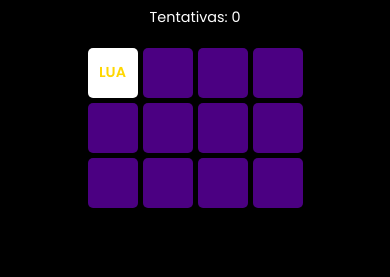
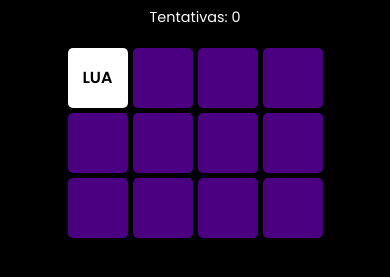
Before and after one commit to carol1ne96/memoria-do-guguinho, a plain HTML site: page index.html in a window 390 px wide. Both pictures are taken after a click on the element 112 px from the left and 137 px from the top of the page. Shown: the part 65-342 px from the top of the page. Drawn offline with Linux system fonts and the light colour scheme.

Commit message:
Update index.html

```diff
--- a/index.html
+++ b/index.html
@@ -27,26 +27,26 @@
         }
         #grid {
             display: grid;
-            grid-template-columns: repeat(4, 60px);
+            grid-template-columns: repeat(4, 70px);
             gap: 5px;
             margin-bottom: 20px;
         }
         .card {
-            width: 60px;
-            height: 60px;
+            width: 70px;
+            height: 70px;
             background-color: #4B0082;
             display: flex;
             align-items: center;
             justify-content: center;
             font-size: 0;
-            color: #FFD700;
+            color: #000000; /* Alterado de dourado para preto */
             cursor: pointer;
             border-radius: 5px;
             user-select: none;
         }
         .card.revealed, .card.matched {
             background-color: #FFFFFF;
-            font-size: 1rem;
+            font-size: 1.2rem; /* Aumentei a fonte para melhor legibilidade */
             font-weight: 600;
         }
         #restart-btn {
@@ -77,14 +77,14 @@
                 font-size: 0.9rem;
             }
             #grid {
-                grid-template-columns: repeat(4, 50px);
+                grid-template-columns: repeat(4, 60px);
             }
             .card {
-                width: 50px;
-                height: 50px;
+                width: 60px;
+                height: 60px;
             }
             .card.revealed, .card.matched {
-                font-size: 0.9rem;
+                font-size: 1rem; /* Ajustei a fonte para telas menores */
             }
             #restart-btn {
                 font-size: 0.9rem;
```
